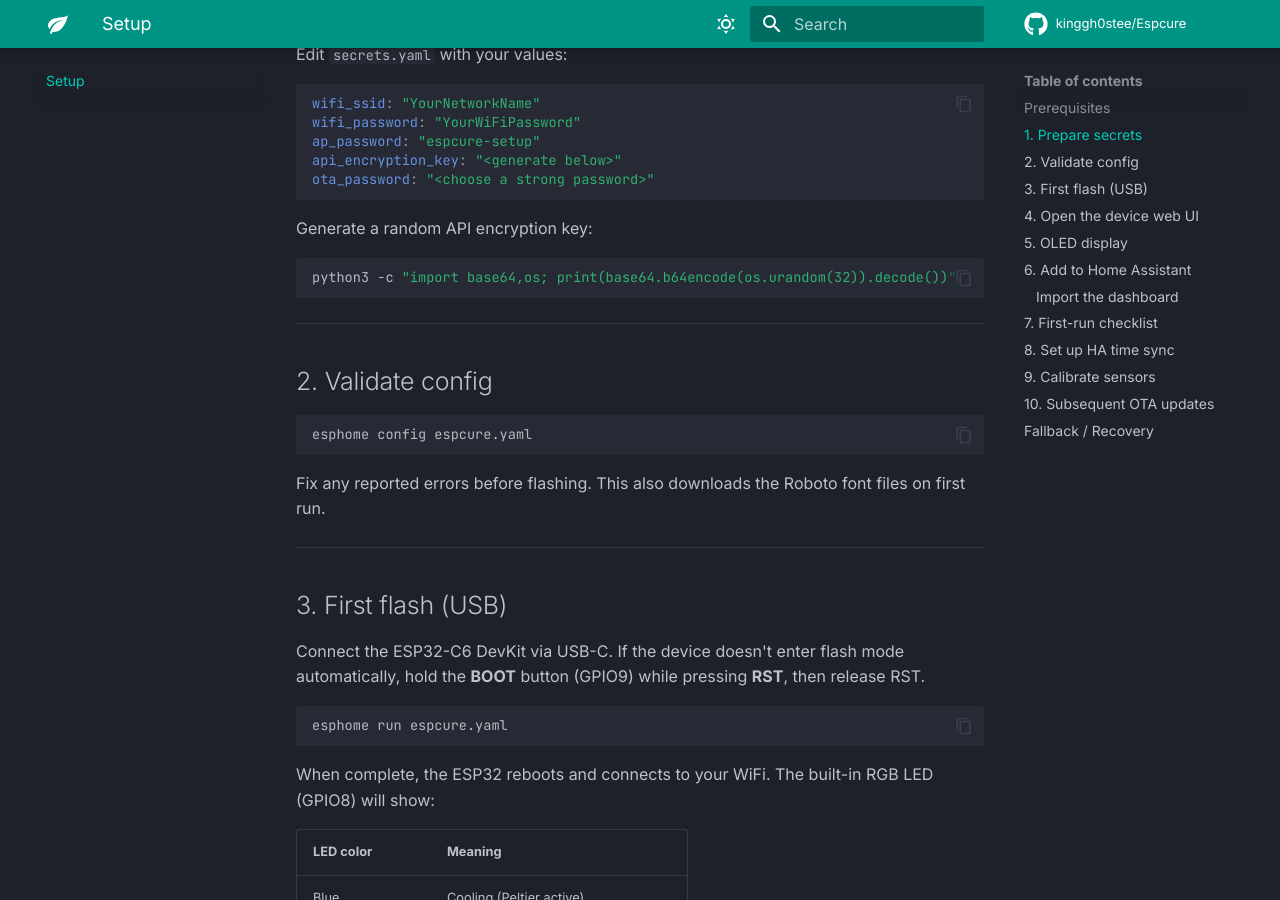
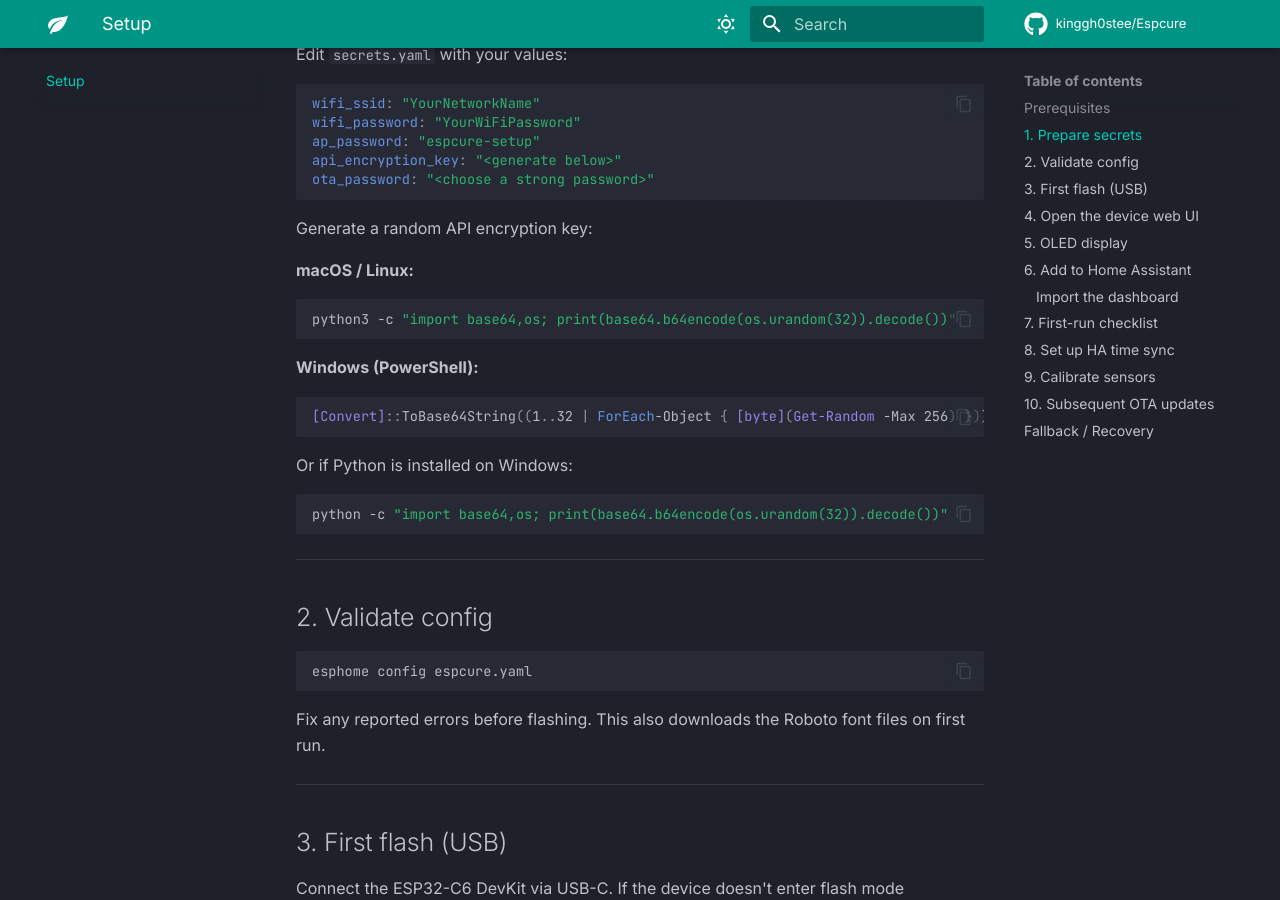
Before and after one commit to kinggh0stee/Espcure, an MkDocs documentation site: the page built from docs/setup.md, in a window 1280 px wide and 900 px high, scrolled down 595 px. Built offline with MkDocs 1.6.1 and Material for MkDocs 9.7.7, drawn with Linux system fonts in a browser that asks for light colours; comment, search, counter and statistics services are not loaded.

Commit message:
docs: add Windows key generation instructions to setup.md
Add PowerShell and Windows python commands for generating the
api_encryption_key, alongside the existing macOS/Linux python3 command.

https://claude.ai/code/session_016MW6U2BuK5oDpR6SNHsj9H

````diff
--- a/docs/setup.md
+++ b/docs/setup.md
@@ -27,8 +27,20 @@ ota_password: "<choose a strong password>"
 ```
 
 Generate a random API encryption key:
+
+**macOS / Linux:**
 ```bash
 python3 -c "import base64,os; print(base64.b64encode(os.urandom(32)).decode())"
+```
+
+**Windows (PowerShell):**
+```powershell
+[Convert]::ToBase64String((1..32 | ForEach-Object { [byte](Get-Random -Max 256) }))
+```
+
+Or if Python is installed on Windows:
+```powershell
+python -c "import base64,os; print(base64.b64encode(os.urandom(32)).decode())"
 ```
 
 ---
````
